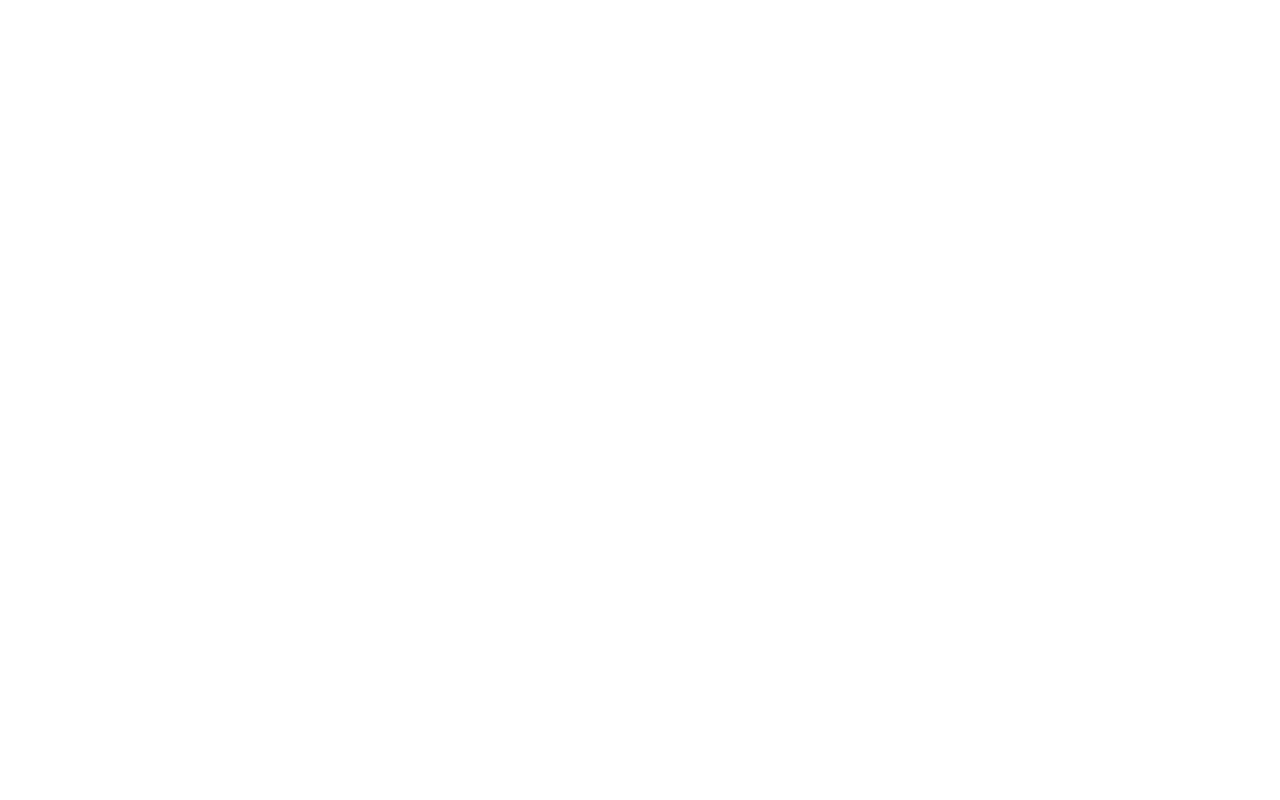
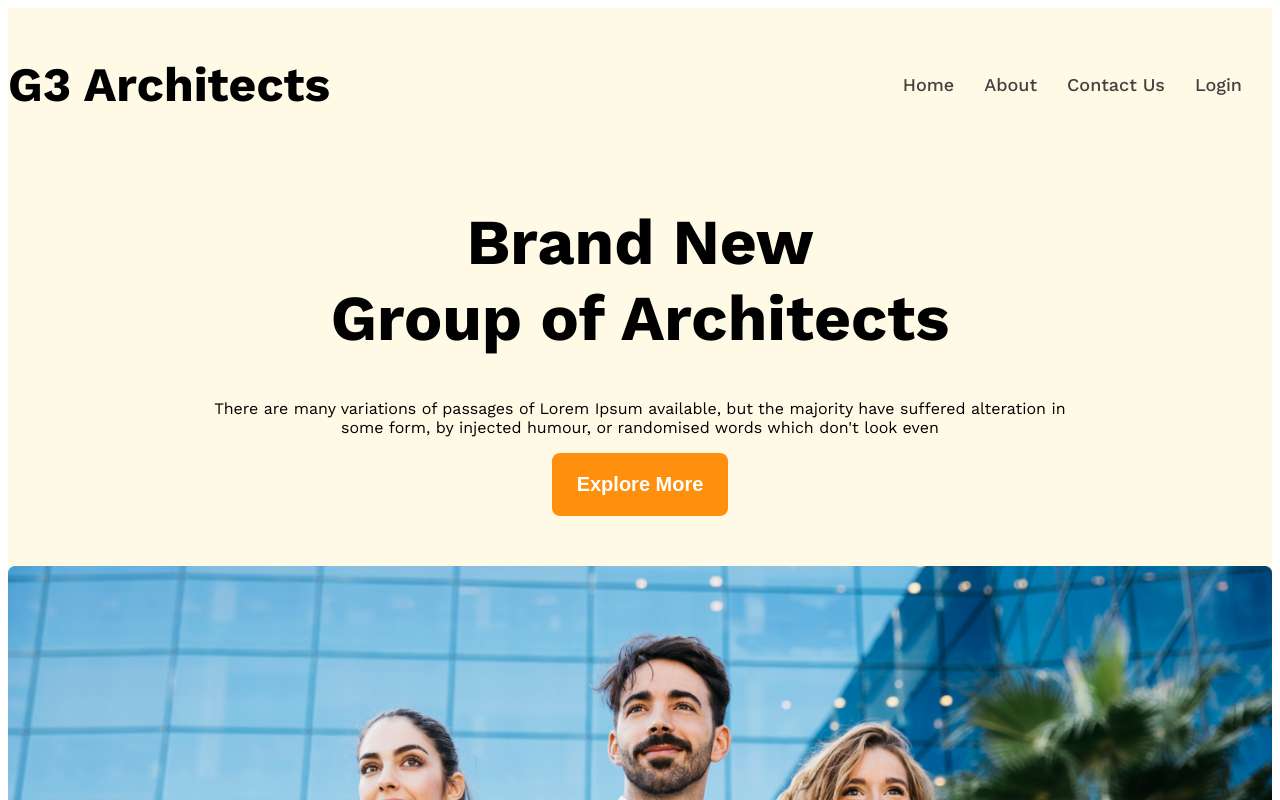
Before and after one commit to MASRUD2004/G3-architects, a plain HTML site: page index.html in a window 1280 px wide. Shown: the top 800 px of the page. Drawn offline with nearby package versions, Linux system fonts and the light colour scheme.

Commit message:
added banner and banner content

```diff
--- a/index.html
+++ b/index.html
@@ -6,8 +6,26 @@
     <title>G3 Architects</title>
     <link rel="stylesheet" href="/styles/architects.css">
 </head>
-<body>
-    <header></header>
+<body class="work-sans-font">
+    <header class="bg-light">
+        <nav class="navbar display-flex">
+            <h3 class="brand">G3 Architects</h3>
+            <ul class="nav-links display-flex">
+                <li class="nav-item"><a href="" class="nav-link text-gray">Home</a></li>
+                <li class="nav-item"><a href="" class="nav-link text-gray">About</a></li>
+                <li class="nav-item"><a href="" class="nav-link text-gray">Contact Us</a></li>
+                <li class="nav-item"><a href="" class="nav-link text-gray">Login</a></li>
+            </ul>
+        </nav>
+        <div class="banner">
+            <div class="banner-content">
+                <h1 class="banner-title">Brand New <br> Group of Architects</h1>
+                <p class="banner-description">There are many variations of passages of Lorem Ipsum available, but the majority have suffered alteration in some form, by injected humour, or randomised words which don't look even</p>
+                <button class="btn-primary">Explore More</button>
+            </div>
+            <img class="banner-image" src="images/banner.png" alt="">
+        </div>
+    </header>
     <main></main>
     <footer></footer>
 </body>
--- a/styles/architects.css
+++ b/styles/architects.css
@@ -0,0 +1,80 @@
+@import url('https://fonts.googleapis.com/css2?family=Open+Sans:ital,wght@0,300..800;1,300..800&family=Work+Sans:ital,wght@0,100..900;1,100..900&display=swap');
+
+.work-sans-font {
+  font-family: "Work Sans", serif;
+  font-optical-sizing: auto;
+  font-weight: 400;
+  font-style: normal;
+}
+/* shared styles */
+.display-flex{
+    display: flex;
+}
+.btn-primary{
+    background-color: rgba(255, 144, 14, 1);
+    color: white;
+    padding: 20px 25px;
+    font-size: 1.25rem;
+    font-weight: 600;
+    border-radius: 8px;
+    border: none;
+}
+
+/* header styles */
+
+/* nav bar related styles */
+.navbar{
+    justify-content: space-between;
+    align-items: center;
+}
+/* dark-02 */
+.text-gray{
+    color: #424242;
+}
+/* dark-03 */
+text-light-gray{
+    color: #727272;
+}
+.bg-light{
+    background-color: rgba(255, 208, 14, 0.1);
+}
+
+.nav-item{
+    list-style: none;
+    margin-right: 30px;
+}
+.nav-link{
+    text-decoration: none;
+    font-weight: 500;
+    font-size: 18px;
+}
+.navbar, .banner{
+    max-width: 1440px;
+    margin: 0 auto;
+}
+.brand{
+    font-weight: bold;
+    font-size: 3rem;
+}
+/* banner-related-styles */
+.banner-content{
+    max-width: 861px;
+    margin: 0 auto;
+    margin-bottom: 50px;
+    text-align: center;
+}
+.banner-title{
+    font-weight: bold;
+    font-size: 4rem;
+    text-align: center;
+}
+.banner-image{
+    width: 100%;
+}
+/* responsive media query */
+@media screen and (max-width:576px) {
+    .nav-link, .navbar{
+        flex-direction: column;
+    }
+
+}
```
